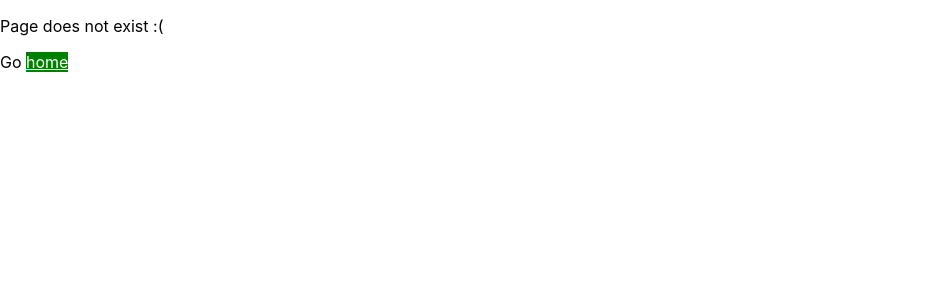
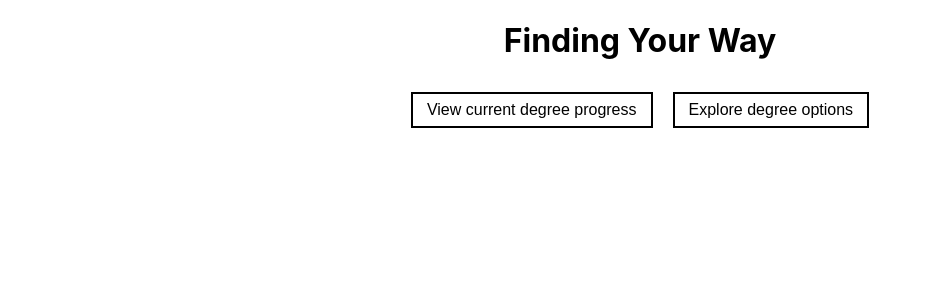
Before and after one commit to ericayee/hci-t6, a React (Create React App) app: page /hci-i6/home in a window 1280 px wide. Shown: the top 300 px of the page, without its empty margins (0-931 px from the left). Built offline with nearby package versions, Linux system fonts and the light colour scheme.

Commit message:
added /hci-t6/ to all urls

```diff
--- a/package.json
+++ b/package.json
@@ -1,8 +1,8 @@
 {
-  "name": "create-react-app",
+  "name": "hci-t6",
   "version": "0.1.0",
   "private": true,
-  "homepage": "https://ericayee.github.io/hci-t6",
+  "homepage": "https://ericayee.github.io/hci-t6/",
   "dependencies": {
     "@testing-library/jest-dom": "^4.2.4",
     "@testing-library/react": "^9.3.2",
--- a/src/App.js
+++ b/src/App.js
@@ -12,9 +12,9 @@ class App extends Component {
        <Router>
         <div className="App">
           <Switch>
-           <Route path="/" component={Landing} exact/>
-           <Route path="/degree" component={Degree}/>
-           <Route path="/explore" component={Explore}/>
+           <Route path="/hci-i6/home" component={Landing} exact/>
+           <Route path="/hci-i6/degree" component={Degree}/>
+           <Route path="/hci-i6/explore" component={Explore}/>
            <Route component={Error}/>
          </Switch>
         </div>
--- a/src/components/DegreeListing.js
+++ b/src/components/DegreeListing.js
@@ -30,7 +30,7 @@ class DegreeListing extends Component {
             <span><img src={arrowUpRight} className="arrow-icon" alt="upper right arrow" /></span></a>
           </div>
           <Link to={{
-            pathname: '/degree',
+            pathname: '/hci-i6/degree',
             degreeName: this.props.degree
           }}>
             <div className="degree-listing-view">View degree</div>
--- a/src/components/DegreeSidebar.js
+++ b/src/components/DegreeSidebar.js
@@ -24,8 +24,8 @@ class DegreeSidebar extends Component {
   render() {
     return (
       <div class="sidenav">
-		<Link to='/'>
-		<button class="home-btn">Home</button>
+		<Link to='/hci-i6/home'>
+		  <button class="home-btn">Home</button>
 		</Link>
         <a href="#summary">Summary</a>
         <a href="#main-requirements">Computer Science</a>
--- a/src/components/Landing.js
+++ b/src/components/Landing.js
@@ -8,12 +8,12 @@ class Landing extends Component {
         <h1>Finding Your Way</h1>
         <div>
           <Link to={{
-            pathname: '/degree',
+            pathname: '/hci-i6/degree',
             degreeName: 'B.S. Computer Science/Media Art'
           }}>
             <button class="home-btn">View current degree progress</button>
           </Link>
-          <Link to="/explore">
+          <Link to="/hci-i6/explore">
             <button class="home-btn">Explore degree options</button>
           </Link>
         </div>
```
